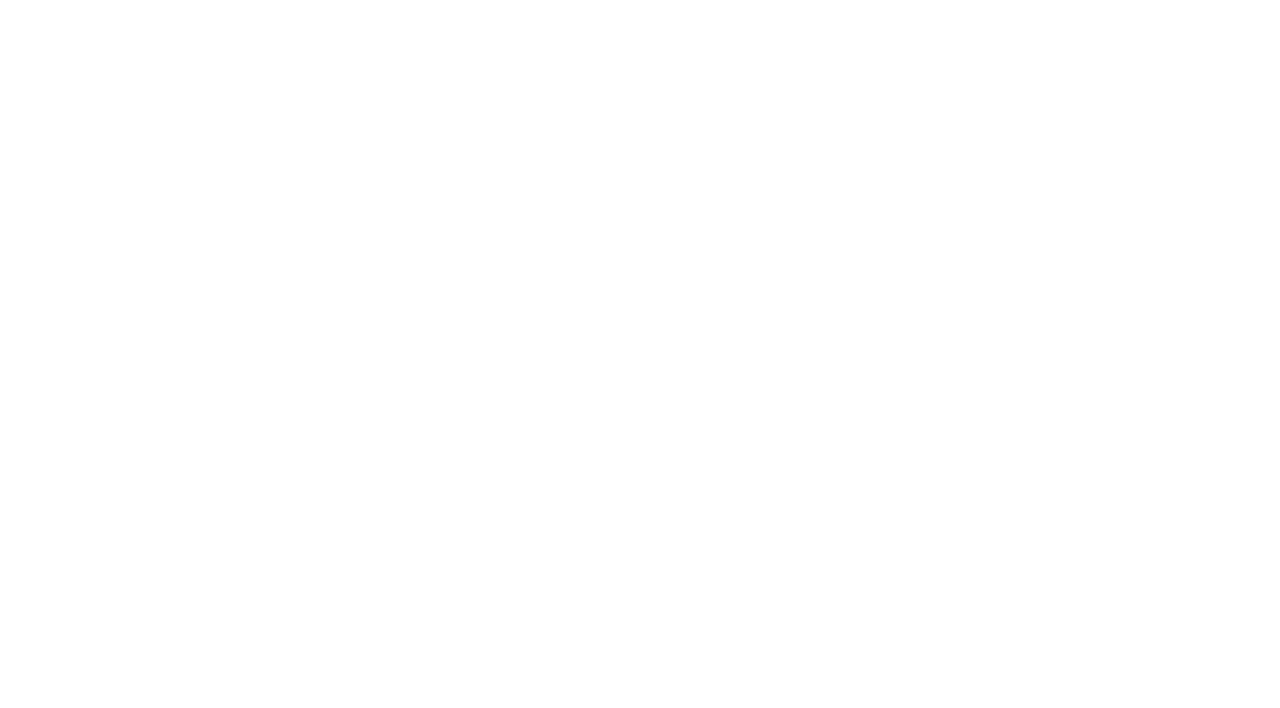
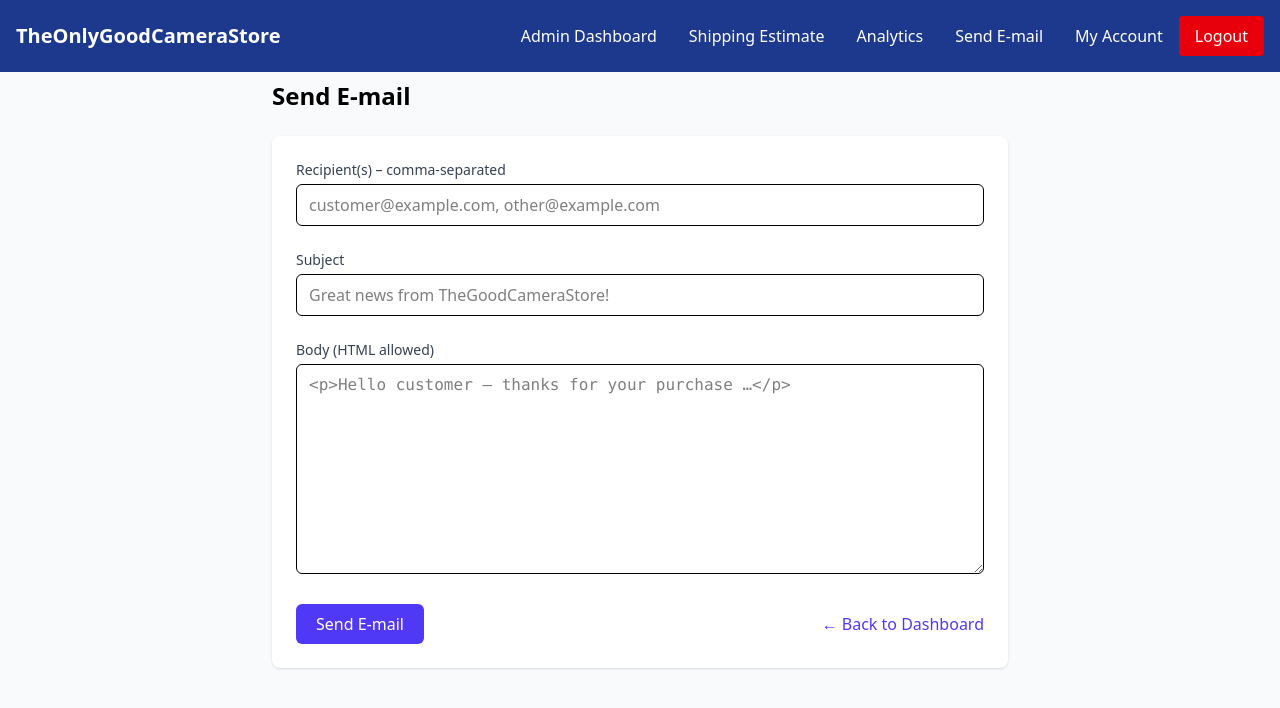
Before and after one commit to emreokur/319FinalProject, a React (Vite) app in the folder frontend/: page /admin/email in a window 1280 px wide. Before the commit this address had no page. Shown: the top 708 px of the page. Built offline with nearby package versions, Linux system fonts and the light colour scheme; sample sign-in values are in the browser's storage.

Commit message:
Emails are live

```diff
--- a/frontend/src/App.jsx
+++ b/frontend/src/App.jsx
@@ -1,6 +1,7 @@
 import React from 'react';
 import { BrowserRouter as Router, Routes, Route } from 'react-router-dom';
 
+import AdminEmailPage from './components/AdminEmailPage';
 import HomePage from './components/HomePage';
 import AuthPage from './components/AuthPage';
 import AboutPage from './components/AboutPage';
@@ -22,6 +23,7 @@ function App() {
   return (
     <Router>
       <Routes>
+      <Route path="/admin/email" element={<AdminEmailPage />} />
         <Route path="/shipping" element={<ShippingEstimatePage />} />
         <Route path="/" element={<HomePage />} />
         <Route path="/auth" element={<AuthPage />} />
--- /dev/null
+++ b/frontend/src/components/AdminEmailPage.jsx
@@ -0,0 +1,137 @@
+import React, { useState, useEffect } from 'react';
+import { useNavigate, Link } from 'react-router-dom';
+import Navbar from './Navbar';
+
+export default function AdminEmailPage() {
+  const nav = useNavigate();
+
+  const [user] = useState(() => JSON.parse(localStorage.getItem('user') || '{}'));
+  useEffect(() => {
+    if (user.role !== 'admin') nav('/products');
+  }, [user, nav]);
+
+  const [form, setForm] = useState({ to: '', subject: '', html: '' });
+  const [sending, setSending] = useState(false);
+  const [message, setMessage] = useState(null);
+
+  function handleChange(e) {
+    setForm({ ...form, [e.target.name]: e.target.value });
+  }
+
+  async function handleSubmit(e) {
+    e.preventDefault();
+    setSending(true);
+    setMessage(null);
+
+    try {
+      const res = await fetch('http://localhost:3000/api/email', {
+        method : 'POST',
+        headers: {
+          'Content-Type': 'application/json',
+          UserId  : user._id || user.email,
+          UserRole: 'admin'
+        },
+        body: JSON.stringify({
+          to     : form.to.split(',').map(s => s.trim()).filter(Boolean),
+          subject: form.subject,
+          html   : form.html
+        })
+      });
+
+      if (!res.ok) throw new Error(await res.text());
+      const j = await res.json();
+      setMessage({ type:'success', text:`Sent!` });
+      setForm({ to:'', subject:'', html:'' });
+    } catch (err) {
+      setMessage({ type:'error', text: err.message || 'Failed to send' });
+    } finally {
+      setSending(false);
+    }
+  }
+
+  return (
+    <div className="min-h-screen bg-gray-50">
+      <Navbar />
+      <div className="pt-20 max-w-3xl mx-auto px-4 py-8">
+
+        <h1 className="text-2xl font-bold mb-6">Send E‑mail</h1>
+
+        {message && (
+          <div className={`mb-6 p-4 rounded-md border ${
+            message.type === 'success'
+              ? 'bg-green-50 border-green-200 text-green-700'
+              : 'bg-red-50   border-red-200   text-red-700'
+          }`}>
+            {message.text}
+          </div>
+        )}
+
+        <form onSubmit={handleSubmit} className="space-y-6 bg-white shadow rounded-lg p-6">
+          <div>
+            <label htmlFor="to" className="block text-sm font-medium text-gray-700">
+              Recipient(s) – comma‑separated
+            </label>
+            <input
+              type="text"
+              id="to"
+              name="to"
+              value={form.to}
+              onChange={handleChange}
+              required
+              className="mt-1 w-full border rounded-md px-3 py-2"
+              placeholder="customer@example.com, other@example.com"
+            />
+          </div>
+
+          <div>
+            <label htmlFor="subject" className="block text-sm font-medium text-gray-700">
+              Subject
+            </label>
+            <input
+              type="text"
+              id="subject"
+              name="subject"
+              value={form.subject}
+              onChange={handleChange}
+              required
+              className="mt-1 w-full border rounded-md px-3 py-2"
+              placeholder="Great news from TheGoodCameraStore!"
+            />
+          </div>
+
+          <div>
+            <label htmlFor="html" className="block text-sm font-medium text-gray-700">
+              Body (HTML allowed)
+            </label>
+            <textarea
+              id="html"
+              name="html"
+              rows="8"
+              value={form.html}
+              onChange={handleChange}
+              required
+              className="mt-1 w-full border rounded-md px-3 py-2 font-mono"
+              placeholder="<p>Hello customer – thanks for your purchase …</p>"
+            />
+          </div>
+
+          <div className="flex items-center justify-between">
+            <button
+              type="submit"
+              disabled={sending}
+              className={`bg-indigo-600 text-white px-5 py-2 rounded-md hover:bg-indigo-700 transition ${
+                sending ? 'opacity-70 cursor-not-allowed' : ''
+              }`}
+            >
+              {sending ? 'Sending…' : 'Send E‑mail'}
+            </button>
+
+            <Link to="/admin" className="text-indigo-600 hover:underline">
+              ← Back to Dashboard
+            </Link>
+          </div>
+        </form>
+      </div>
+    </div>
+  );
+}
--- a/frontend/src/components/Navbar.jsx
+++ b/frontend/src/components/Navbar.jsx
@@ -53,6 +53,13 @@ export default function Navbar() {
                 <Link to="/admin" className="nav-link">Admin&nbsp;Dashboard</Link>
                 <Link to="/shipping" className="px-4 py-2 hover:text-gray-200">Shipping Estimate</Link>
                 <Link to="/analytics" className="nav-link">Analytics</Link>
+                <Link
+    to="/admin/email"
+    className="text-white hover:text-gray-200 transition-colors px-4 py-2"
+  >
+    Send E‑mail
+  </Link>
+
               </>
             )}
 
```
Also changed, not shown: 2 other files (tests, documents, lock files or other folders).
